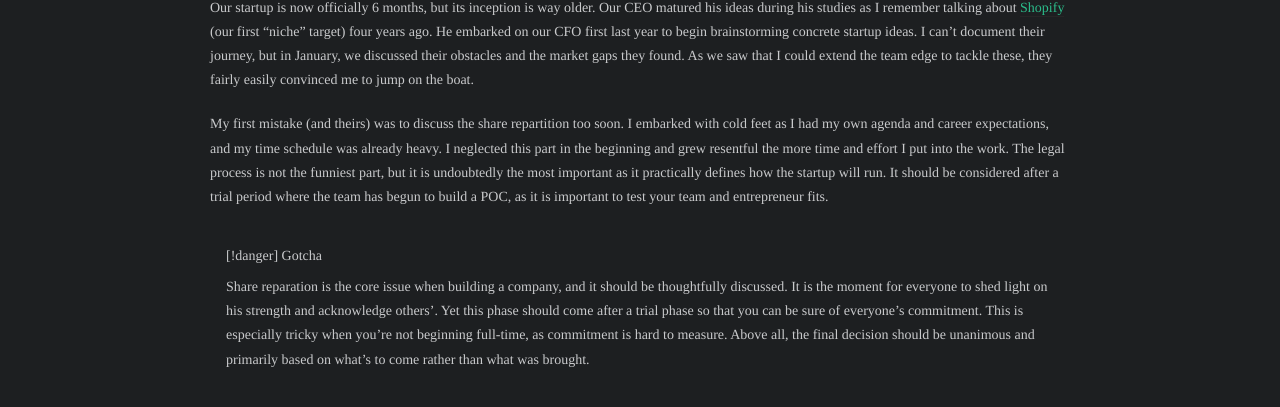
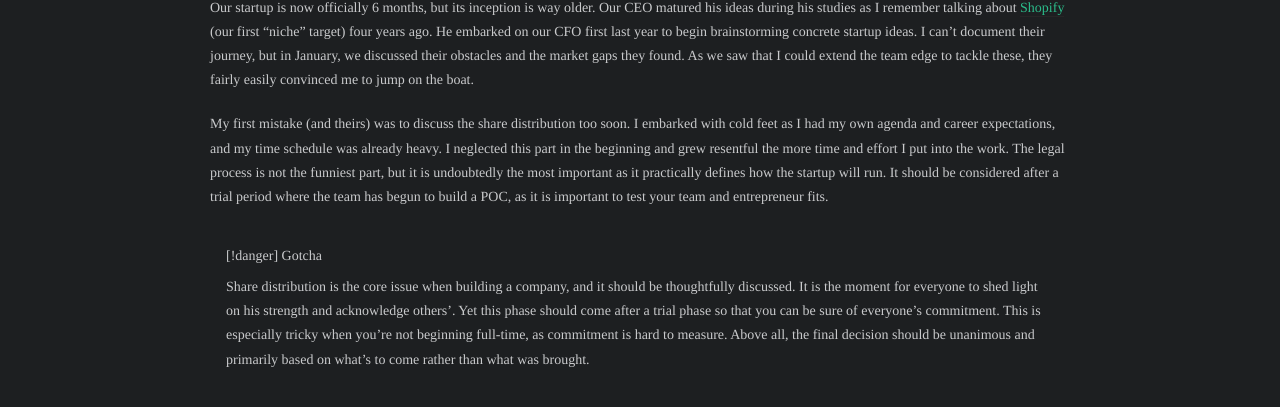
Before and after one commit to yp-edu/yp-edu.github.io, a Jekyll site: the page built from pages/_stories/creating-a-startup.md, in a window 1280 px wide and 1400 px high, scrolled down 2048 px. Shown: the part 142-549 px from the top of the window. Built offline with Jekyll 4.4.1, drawn with Linux system fonts in a browser that asks for light colours; nearby versions of some CDN libraries; some web fonts are replaced; Markdown is read by kramdown in place of the engine named in the settings.

Commit message:
typo and lrp

```diff
--- a/_sass/defaults.scss
+++ b/_sass/defaults.scss
@@ -27,6 +27,13 @@ img.thumbnail{
   margin-right: auto;
   max-width: 100%;
 }
+img + em {
+  display: block;
+  text-align: center;
+  font-size: 12px;
+  color: #777;
+ }
+
 div.thumbnail{
   display: flex;
   flex-direction: row;
--- a/pages/_stories/creating-a-startup.md
+++ b/pages/_stories/creating-a-startup.md
@@ -71,11 +71,11 @@ I always feel that my cofounders are just fantastic for the job they do and the
 
 Our startup is now officially 6 months, but its inception is way older. Our CEO matured his ideas during his studies as I remember talking about [Shopify](https://www.shopify.com/) (our first "niche" target) four years ago. He embarked on our CFO first last year to begin brainstorming concrete startup ideas. I can't document their journey, but in January, we discussed their obstacles and the market gaps they found. As we saw that I could extend the team edge to tackle these, they fairly easily convinced me to jump on the boat.
 
-My first mistake (and theirs) was to discuss the share repartition too soon. I embarked with cold feet as I had my own agenda and career expectations, and my time schedule was already heavy. I neglected this part in the beginning and grew resentful the more time and effort I put into the work. The legal process is not the funniest part, but it is undoubtedly the most important as it practically defines how the startup will run. It should be considered after a trial period where the team has begun to build a POC, as it is important to test your team and entrepreneur fits.
+My first mistake (and theirs) was to discuss the share distribution too soon. I embarked with cold feet as I had my own agenda and career expectations, and my time schedule was already heavy. I neglected this part in the beginning and grew resentful the more time and effort I put into the work. The legal process is not the funniest part, but it is undoubtedly the most important as it practically defines how the startup will run. It should be considered after a trial period where the team has begun to build a POC, as it is important to test your team and entrepreneur fits.
 
 > [!danger] Gotcha
 >
-> Share reparation is the core issue when building a company, and it should be thoughtfully discussed. It is the moment for everyone to shed light on his strength and acknowledge others'. Yet this phase should come after a trial phase so that you can be sure of everyone's commitment. This is especially tricky when you're not beginning full-time, as commitment is hard to measure. Above all, the final decision should be unanimous and primarily based on what's to come rather than what was brought.
+> Share distribution is the core issue when building a company, and it should be thoughtfully discussed. It is the moment for everyone to shed light on his strength and acknowledge others'. Yet this phase should come after a trial phase so that you can be sure of everyone's commitment. This is especially tricky when you're not beginning full-time, as commitment is hard to measure. Above all, the final decision should be unanimous and primarily based on what's to come rather than what was brought.
 
 Once everyone has agreed on the repartition, the official creation can begin. It is fairly important to be quick and efficient regarding legal, finance and administration. In the beginning, there is no time to lose time on such matters, and later, if the startup works, its foundations cannot be shaky. Therefore, don't hesitate to invest some money in these processes to delegate dull and boring tasks and focus on what matters and where you can add value.
 
```
Also changed, not shown: pages/_drafts/a-convoluted-study-path.md (+2 -2 lines), pages/_drafts/layer-wise-relevance-propagation.md (+53 -10 lines), assets/images/layer-wise-relevance-propagation_backward.png (added), assets/images/layer-wise-relevance-propagation_bias_relevance.png (renamed from assets/images/lrp_bias_relevance.png).
